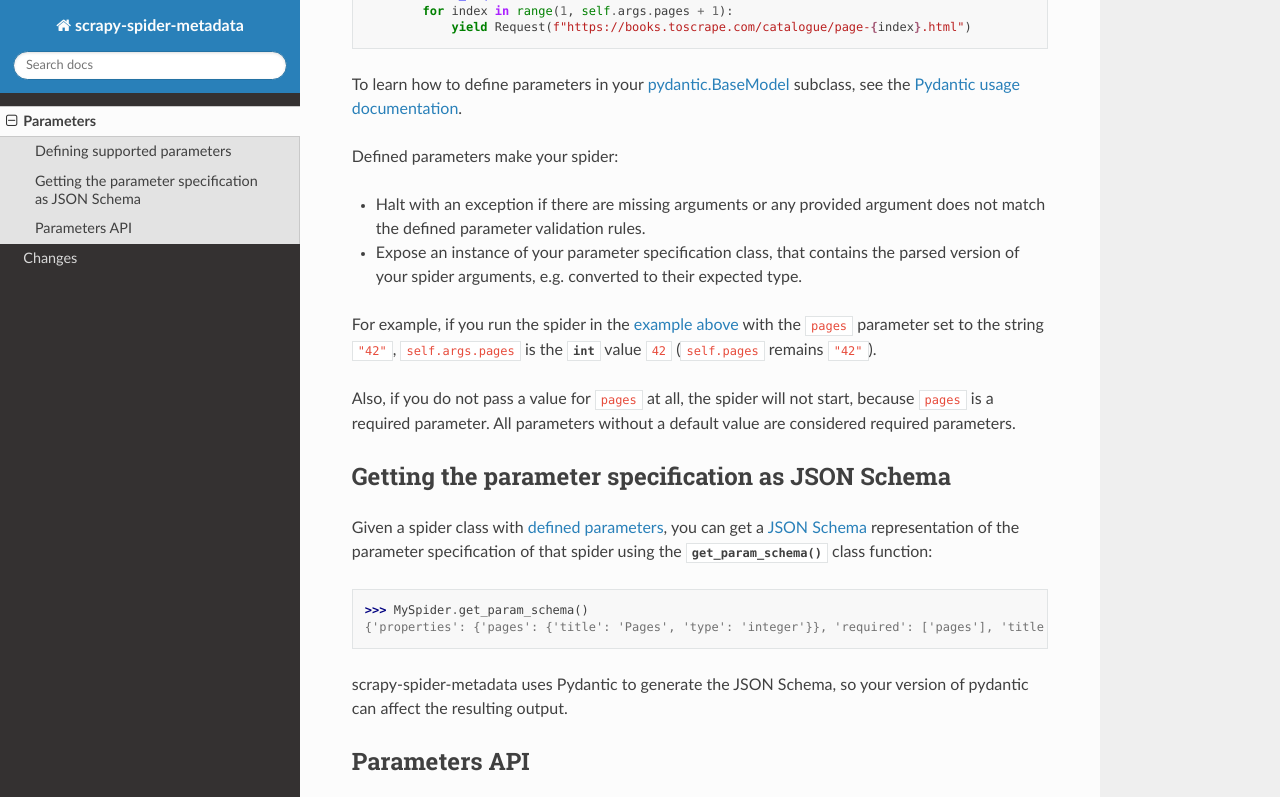
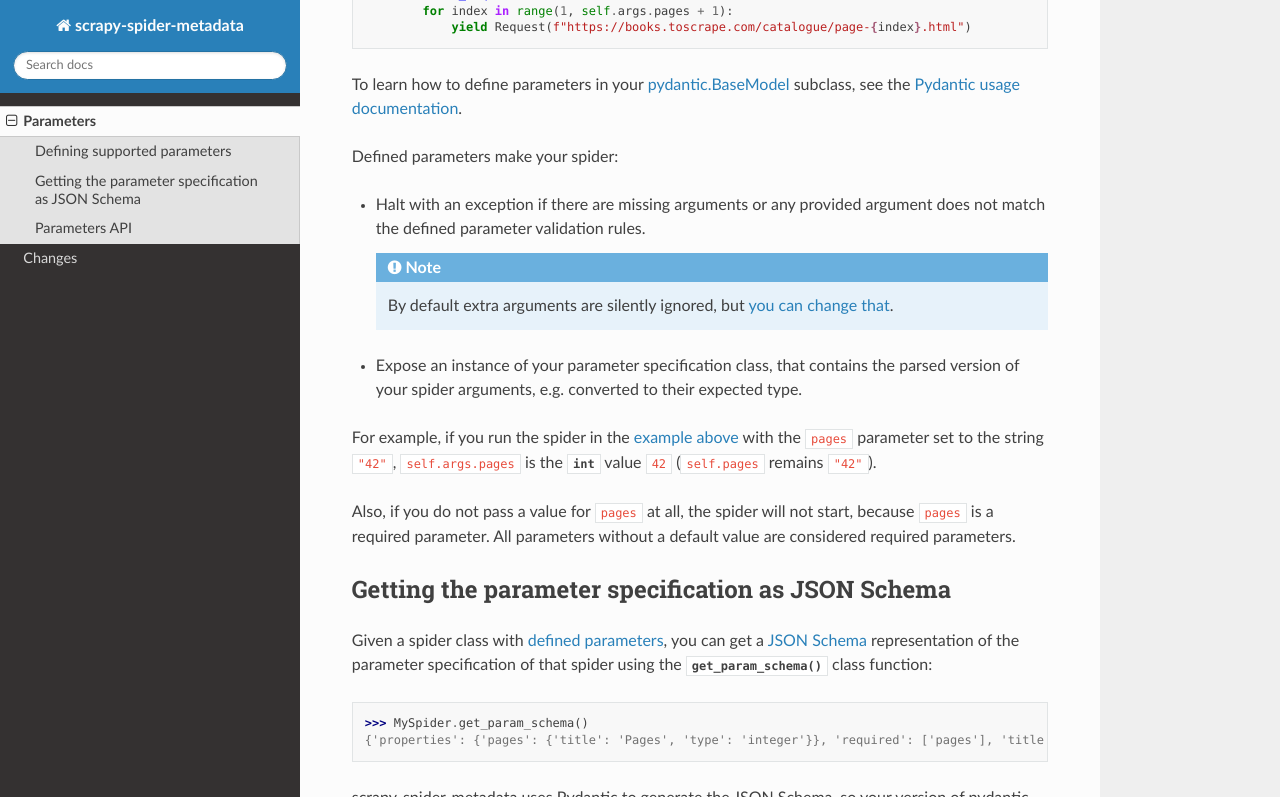
Before and after one commit to scrapy-plugins/scrapy-spider-metadata, a Sphinx documentation site: the page built from docs/params.rst, in a window 1280 px wide and 900 px high, scrolled down 724 px, cut to the strip 0-797 px from the top of the window. Built offline with Sphinx 7.4.7 and the Read the Docs theme 2.0.0, drawn with Linux system fonts in a browser that asks for light colours.

Commit message:
Mention extra field behavior in the docs

```diff
--- a/docs/params.rst
+++ b/docs/params.rst
@@ -55,6 +55,10 @@ Defined parameters make your spider:
 -   Halt with an exception if there are missing arguments or any provided
     argument does not match the defined parameter validation rules.
 
+    .. note:: By default extra arguments are silently ignored, but `you can
+        change that
+        <https://docs.pydantic.dev/latest/concepts/models/#extra-fields>`__.
+
 -   Expose an instance of your parameter specification class, that contains the
     parsed version of your spider arguments, e.g. converted to their expected
     type.
```
